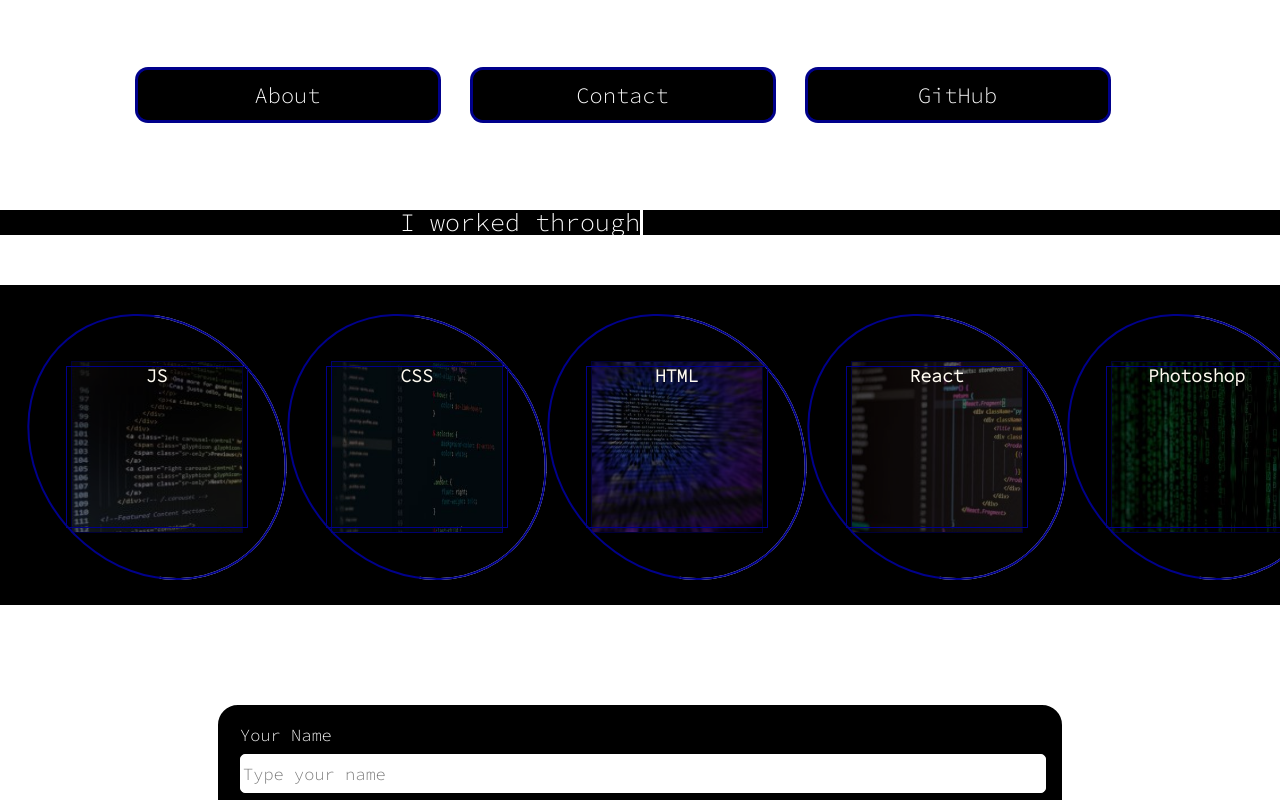
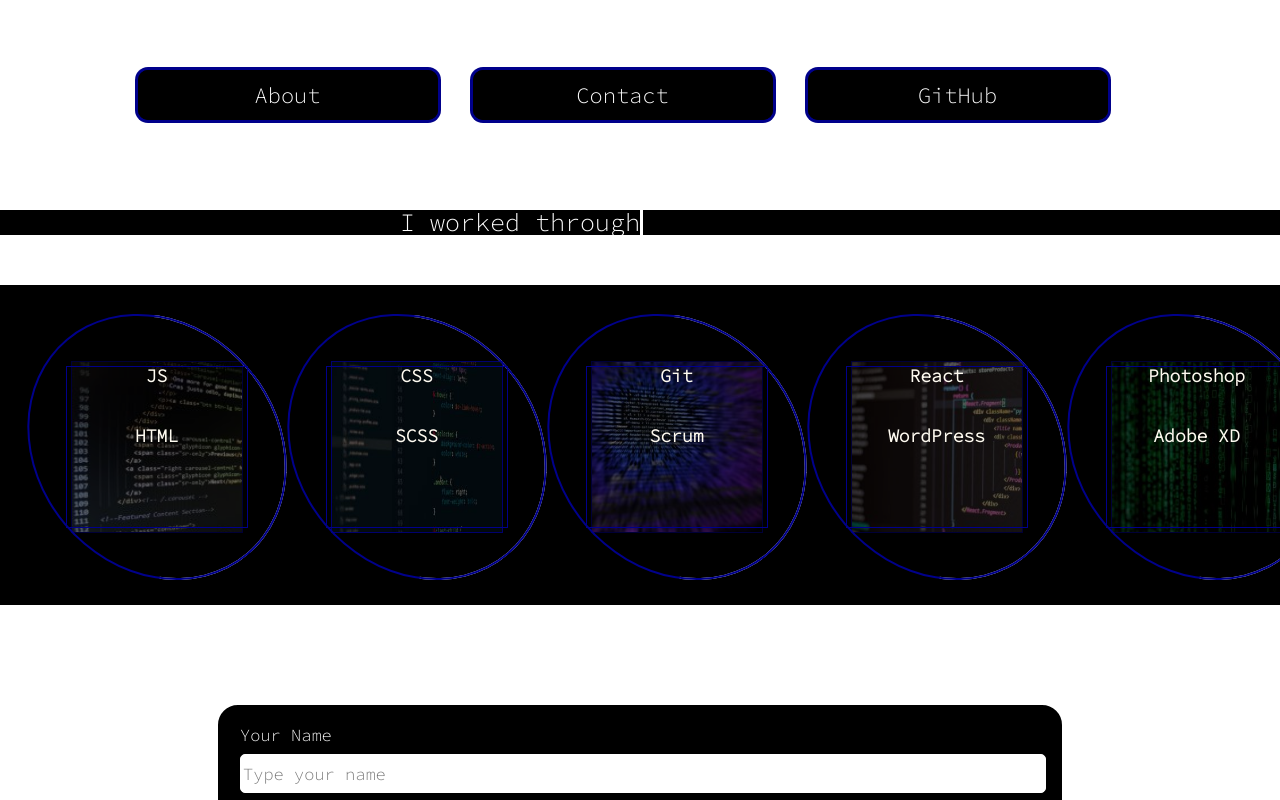
Before and after one commit to kriskris79/my-blackandwhitedev.com-website, a React (Create React App) app in the folder mywebsite/: page / in a window 1280 px wide. Shown: the top 800 px of the page. Built offline with nearby package versions, Linux system fonts and the light colour scheme.

Commit message:
more jobskills

```diff
--- a/mywebsite/package.json
+++ b/mywebsite/package.json
@@ -1,5 +1,6 @@
 {
-  "name": "mywebsite",
+  "name": "krisdev",
+  "homepage": "http://blackandwhitedev.com",
   "version": "0.1.0",
   "private": true,
   "dependencies": {
--- a/mywebsite/src/components/JobSkills.js
+++ b/mywebsite/src/components/JobSkills.js
@@ -12,8 +12,10 @@ function JobSkills () {
                     <div className="card card1"></div>
                     <div className="border">
                         <p className="title">JS</p>
+                        <p1 className="title">HTML</p1>
                         <div className="slide">
-                    <h6 className="para">JavaScript</h6>
+                            <h5 className="para">JavaScript</h5>
+                            <h6 className="para">HTML</h6>
                         </div>
                     </div>
                 </div>
@@ -23,9 +25,10 @@ function JobSkills () {
                     <div className="card card2"></div>
                     <div className="border">
                         <p className="title">CSS</p>
+                        <p1 className="title">SCSS</p1>
                         <div className="slide">
-                    <h6 className="para">CSS </h6>
-                    <h6 className="para">Bootstrap  </h6>
+                            <h5 className="para">CSS </h5>
+                            <h6 className="para">SCSS  </h6>
 
                         </div>
                     </div>
@@ -35,9 +38,11 @@ function JobSkills () {
                 <div className="ring">
                     <div className="card card3"></div>
                     <div className="border">
-                <p className="title">HTML</p>
+                        <p className="title">Git</p>
+                        <p1 className="title">Scrum</p1>
                         <div className="slide">
-                    <h6 className="para">HTML</h6>
+                            <h5 className="para">Git</h5>
+                            <h6 className="para">Scrum</h6>
                         </div>
                     </div>
                 </div>
@@ -48,8 +53,10 @@ function JobSkills () {
                     <div className="card card4"></div>
                     <div className="border">
                         <p className="title">React</p>
+                        <p1 className="title">WordPress</p1>
                         <div className="slide">
-                            <h6 className="para">React</h6>
+                            <h5 className="para">React</h5>
+                            <h6 className="para">WordPress</h6>
                         </div>
                     </div>
                 </div>
@@ -60,8 +67,10 @@ function JobSkills () {
                     <div className="card card5"></div>
                     <div className="border">
                         <p className="title">Photoshop</p>
+                        <p1 className="title">Adobe XD</p1>
                         <div className="slide">
-                            <h6 className="para">Photoshop</h6>
+                            <h5 className="para">Photoshop</h5>
+                            <h6 className="para">Adobe XD</h6>
                         </div>
                     </div>
                 </div>
--- a/mywebsite/src/scss/styles/_jobskills.scss
+++ b/mywebsite/src/scss/styles/_jobskills.scss
@@ -161,9 +161,14 @@ border-color: $primary-color;
 p {
     text-align: center;
     position: absolute;
-    /*font-family: "Playfair Display";*/
+
 }
+p1 {
+    margin-top: 60px;
+    text-align: center;
+    position: absolute;
 
+}
 .title {
     font-size: 18px;
     font-weight: 700;
```
Lines whose indentation alone changed are shown as unchanged.
